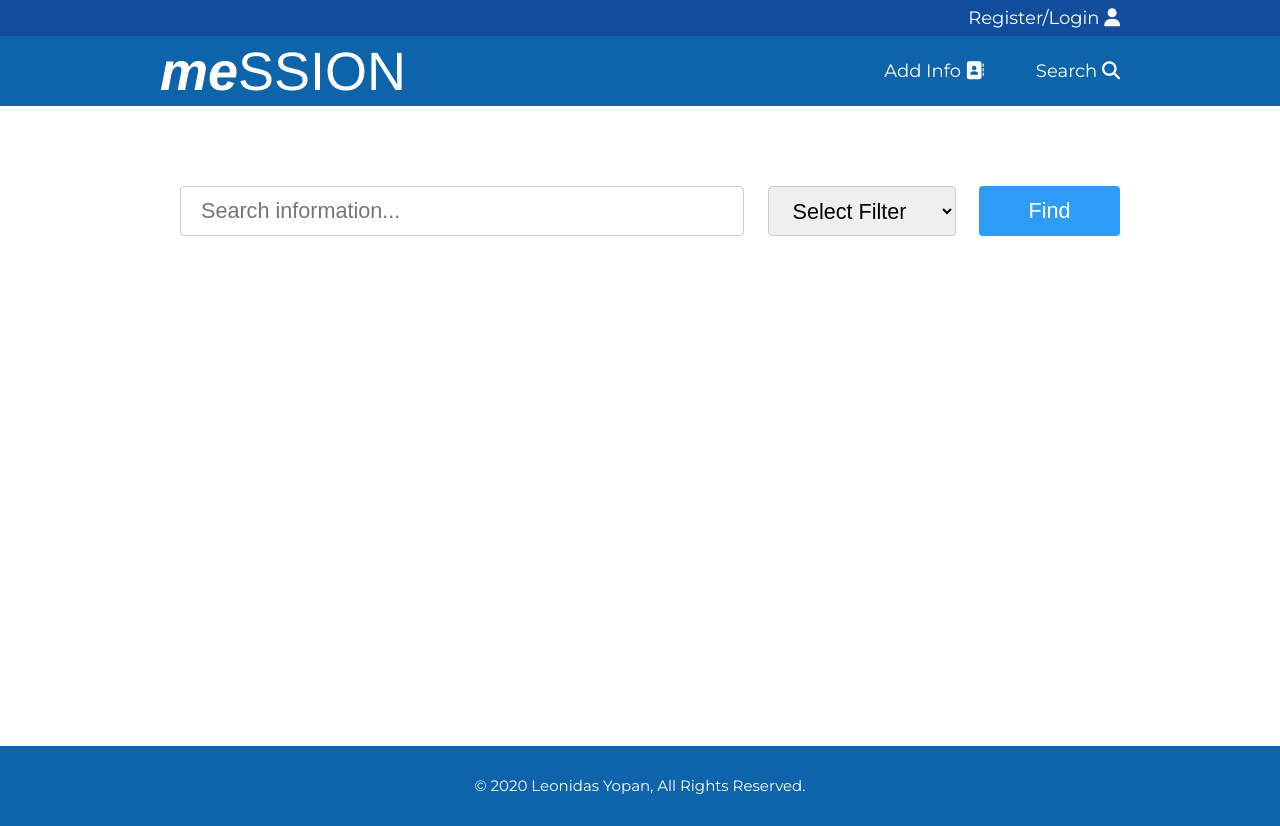
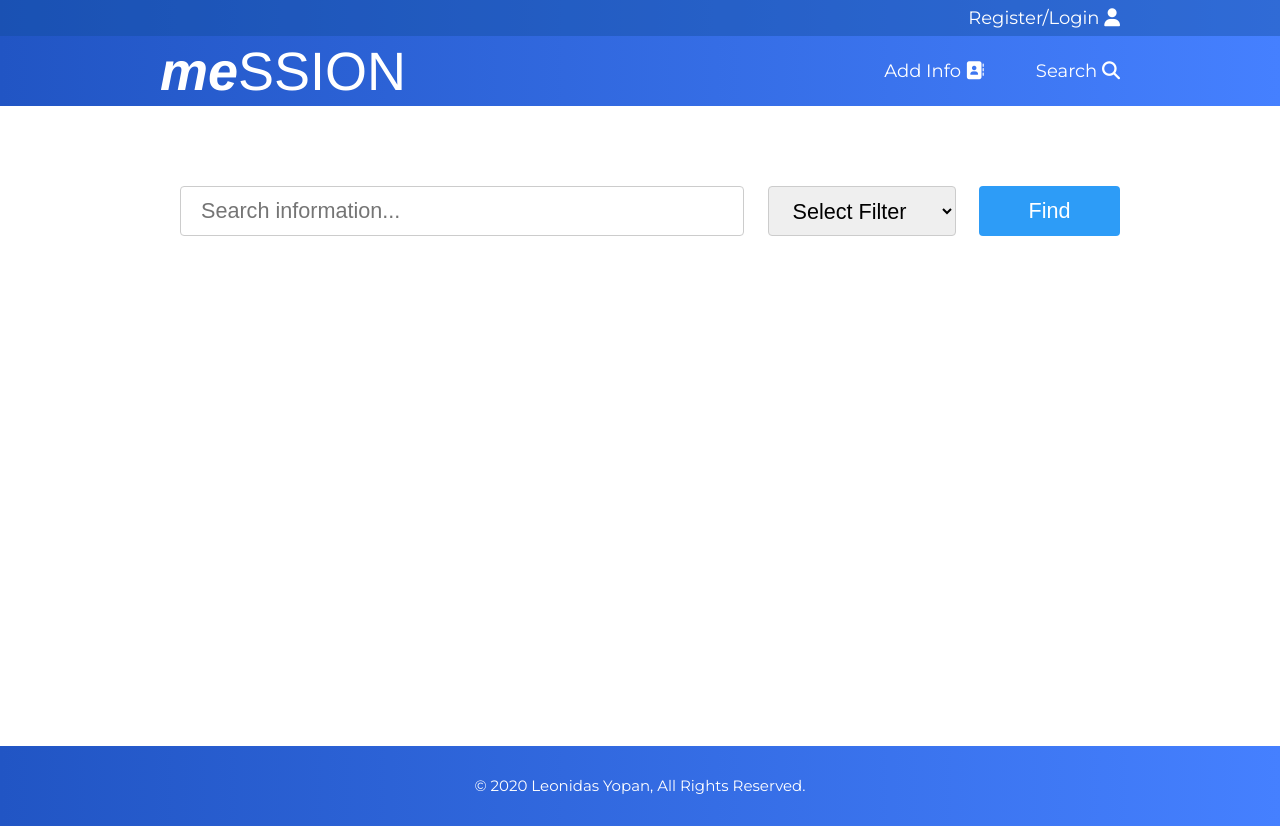
Before and after one commit to leonidasyopan/meSSION, a PHP site: page / in a window 1280 px wide. Run offline with PHP 8.4, Linux system fonts and the light colour scheme; some libraries are stand-ins or nearby versions.

Commit message:
change background color of header and footer

```diff
--- a/web/css/style.css
+++ b/web/css/style.css
@@ -35,7 +35,12 @@ h2 {
 /* HEADER */
 header {
     font-size: 1.2em;
-    background: #0D64AB;
+    background: #01B6D1;
+	background: -webkit-linear-gradient(to left, #4580FF, #2155C4);
+	background: linear-gradient(to left, #4580FF, #2155C4);
+	background-repeat: no-repeat;
+	background-size: cover;
+	background-position: 0 0;
 }
 
 header nav {
@@ -52,7 +57,7 @@ header nav ul {
 }
 
 #top-header {
-    background-color: #114D9A;
+    background-color: rgba(17, 76, 154, 0.4);
     height: 36px;
 
 }
@@ -118,7 +123,12 @@ header nav svg {
 /* FOOTER */
 
 footer {
-    background: #0D64AB;
+    background: #01B6D1;
+	background: -webkit-linear-gradient(to left, #4580FF, #2155C4);
+	background: linear-gradient(to left, #4580FF, #2155C4);
+	background-repeat: no-repeat;
+	background-size: cover;
+	background-position: 0 0;
     color: #fff;
     min-height: 10vh;
     line-height: 10vh;
```
